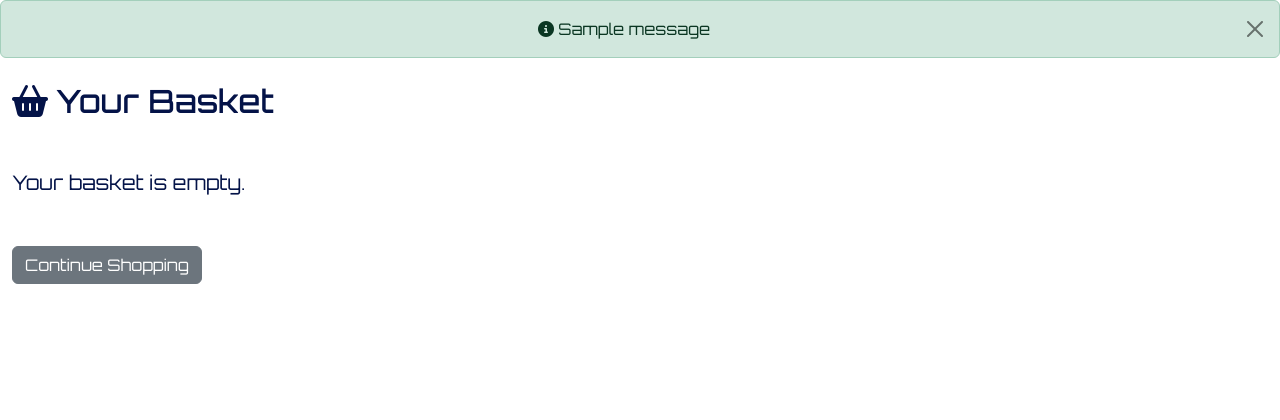
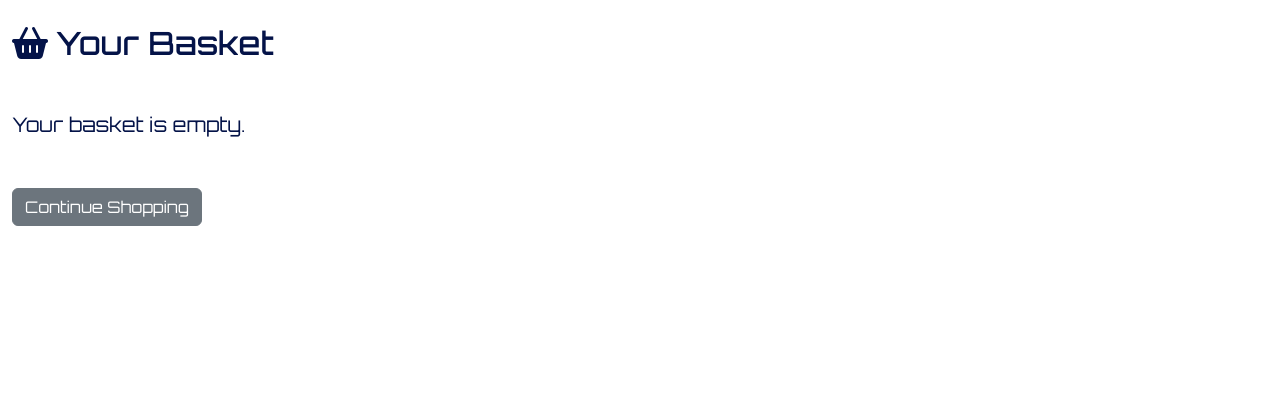
Before and after one commit to 0davidog/CI_PP5_VideoDrome, a Django app: page /basket/ in a window 1280 px wide. Shown: the part 152-572 px from the top of the page. Run offline with Django 5.2, Linux system fonts and the light colour scheme; data comes from the database, SQL or seed files in the repository; both versions use the stored data as it was after the commit; one stand-in notice (Sample message) is shown; some libraries are stand-ins or nearby versions.

Commit message:
feat: Add bootstrap toast messaging. Remove alerts

```diff
--- a/basket/templates/basket/basket.html
+++ b/basket/templates/basket/basket.html
@@ -105,5 +105,6 @@
 {% endblock content %}
 
 {% block extras %}
+{{ block.super }}
 <script src="{% static 'js/basket.js' %}"></script>
 {% endblock %}
--- a/basket/views.py
+++ b/basket/views.py
@@ -16,6 +16,7 @@ def add_to_basket(request, item_id):
     quantity = int(request.POST.get('quantity'))
     redirect_url = request.POST.get('redirect_url')
     basket = request.session.get('basket', {})
+    video = get_object_or_404(Video.objects.filter(id=item_id))
 
     if item_id in list(basket.keys()):
         basket[item_id] += quantity
@@ -23,16 +24,17 @@ def add_to_basket(request, item_id):
         basket[item_id] = quantity
 
     request.session['basket'] = basket
+    messages.add_message(request, messages.SUCCESS, f"Added {video} to basket.")
     return redirect(redirect_url)
+
 
 
 def update_basket(request, item_id):
     """Adjust the quantity of the specified product to the specified amount"""
-    print(item_id)
+
     quantity = int(request.POST.get('quantity'))
-    print(quantity)
     basket = request.session.get('basket', {})
-    print(basket)
+    video = get_object_or_404(Video.objects.filter(id=item_id))
 
     if quantity > 0:
         basket[item_id] = quantity
@@ -40,6 +42,8 @@ def update_basket(request, item_id):
         basket.pop(item_id)
 
     request.session['basket'] = basket
+    if quantity == 0:
+        messages.add_message(request, messages.SUCCESS, f"Removed {video} from basket.")
     return redirect(reverse('view_basket'))
 
 
@@ -48,5 +52,8 @@ def remove_from_basket(request, item_id):
 
     basket = request.session.get('basket', {})
     basket.pop(item_id)
+    video = get_object_or_404(Video.objects.filter(id=item_id))
+
     request.session['basket'] = basket
+    messages.add_message(request, messages.SUCCESS, f"Removed {video} from basket.")
     return redirect(reverse('view_basket'))
--- a/static/css/style.css
+++ b/static/css/style.css
@@ -93,6 +93,14 @@ a:hover {
     width: 75px !important;
 }
 
+/* Bootsrap toast settings */
+
+.toast-container {
+    position: fixed;
+    top: 54px;
+    right: 0;
+}
+
 @media (min-width: 1200px) {
     .orbitron-title {
         font-size: 2.25rem;;
@@ -108,4 +116,10 @@ a:hover {
     .content-block {
         margin-top: 152px;
     }
+
+    .toast-container {
+        position: fixed;
+        top: 152px;
+        right: 0;
+    }
 }
--- /dev/null
+++ b/static/js/toast.js
@@ -0,0 +1,3 @@
+const messageToast = document.getElementById('message-toast');
+const toastBootstrap = bootstrap.Toast.getOrCreateInstance(messageToast);
+toastBootstrap.show()
--- a/templates/base.html
+++ b/templates/base.html
@@ -38,11 +38,12 @@
     {% include 'includes/nav-desktop.html' %}
 
     <div class="content-block">
-      {% include 'includes/messages.html' %}
+
       <div class="mt-4">
         {% block content %}
         {% endblock content %}
       </div>
+
     </div>
 
     <footer class="mt-auto">
@@ -64,8 +65,13 @@
       </nav>
     </footer>
 
+{% include 'includes/toast.html' %}
+
 {% block extras %}
+<script type="text/javascript" src="{% static 'js/toast.js' %}"></script>
 {% endblock %}
+
+
 
   </body>
 </html>
--- a/templates/includes/messages.html
+++ /dev/null
@@ -1,19 +0,0 @@
-{% if messages %}
-    <div class="alert alert-success text-center alert-dismissible fade show" role="alert">
-        <i class="fa-solid fa-circle-info"></i>
-        {% for message in messages %}
-        {{ message | safe }}
-        {% endfor%}
-        <button type="button" class="btn-close" data-bs-dismiss="alert" aria-label="Close"></button>
-    </div>
-{% else %}
-    <div class="alert alert-dark text-center alert-dismissible fade show" role="alert">
-        <i class="fa-solid fa-circle-info"></i>
-        {% if user.is_authenticated %}
-        &nbsp;Welcome, <a href="#" class="alert-link">{{ user }}</a>. You are logged in.
-        {% else %}
-        &nbsp;Welcome, log in to use features.
-        {% endif %}
-        <button type="button" class="btn-close" data-bs-dismiss="alert" aria-label="Close"></button>
-    </div>
-{% endif %}
--- /dev/null
+++ b/templates/includes/toast.html
@@ -0,0 +1,38 @@
+{% if messages %}
+<div class="toast-container p-3">
+    {% for message in messages %}
+    <div id="message-toast" class="toast" role="alert" aria-live="assertive" aria-atomic="true">
+        {% with message.level as level %}
+            {% if level == 40 %}
+                <div class="toast-header text-bg-danger">
+                    <strong class="me-auto"><i class="fa-solid fa-triangle-exclamation"></i>&nbsp;ERROR!</strong>
+                    <small></small>
+                    <button type="button" class="btn-close" data-bs-dismiss="toast" aria-label="Close"></button>
+                </div>
+            {% elif level == 30 %}
+                <div class="toast-header text-bg-warning">
+                    <strong class="me-auto"><i class="fa-solid fa-triangle-exclamation"></i>&nbsp;WARNING!</strong>
+                    <small></small>
+                    <button type="button" class="btn-close" data-bs-dismiss="toast" aria-label="Close"></button>
+                </div>
+            {% elif level == 25 %}
+                <div class="toast-header text-bg-success">
+                    <strong class="me-auto"><i class="fa-solid fa-check"></i>&nbsp;SUCCESS!</strong>
+                    <small></small>
+                    <button type="button" class="btn-close" data-bs-dismiss="toast" aria-label="Close"></button>
+                </div>
+            {% else %}
+                <div class="toast-header text-bg-info">
+                    <strong class="me-auto"><i class="fa-solid fa-circle-info"></i>&nbsp;INFO!</strong>
+                    <small></small>
+                    <button type="button" class="btn-close" data-bs-dismiss="toast" aria-label="Close"></button>
+                </div>
+            {% endif %}
+        {% endwith %}
+        <div class="toast-body">
+            {{ message | safe }}
+        </div>
+    </div>
+    {% endfor %}
+</div>
+{% endif %}
--- a/videos/templates/videos/video_detail.html
+++ b/videos/templates/videos/video_detail.html
@@ -75,5 +75,6 @@
 {% endblock %}
 
 {% block extras %}
+{{ block.super }}
 <script src="{% static 'js/stars.js' %}"></script>
 {% endblock %}
```
Also changed, not shown: db.sqlite3.
